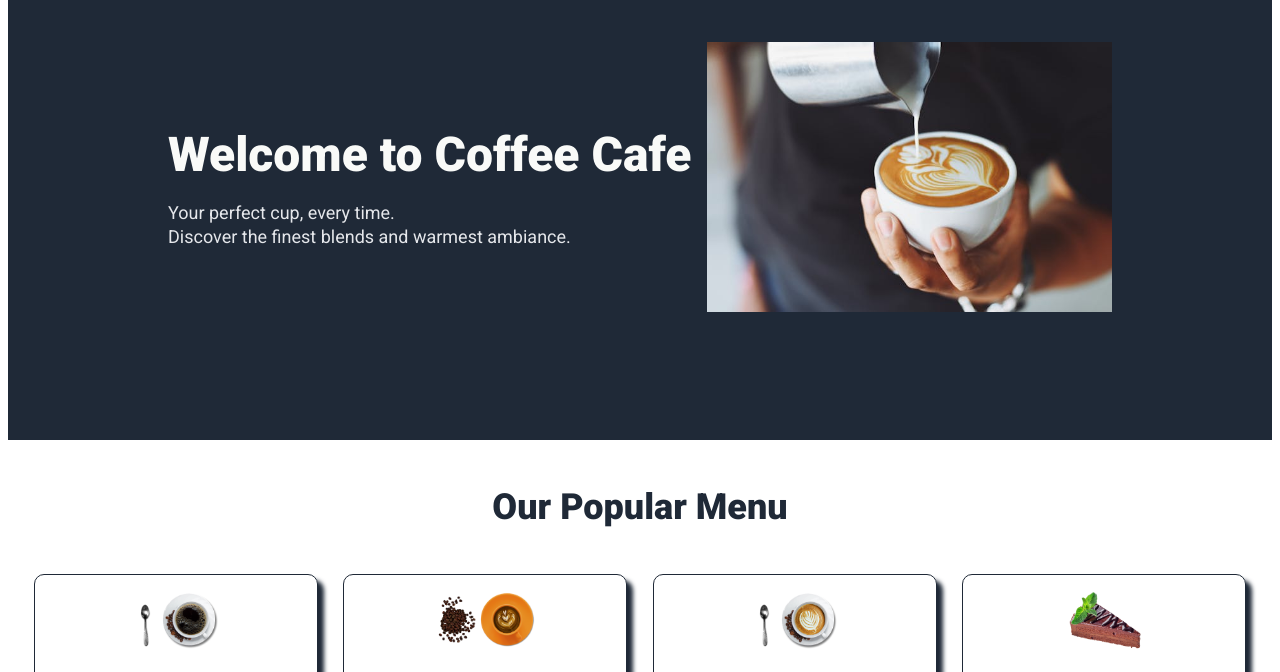
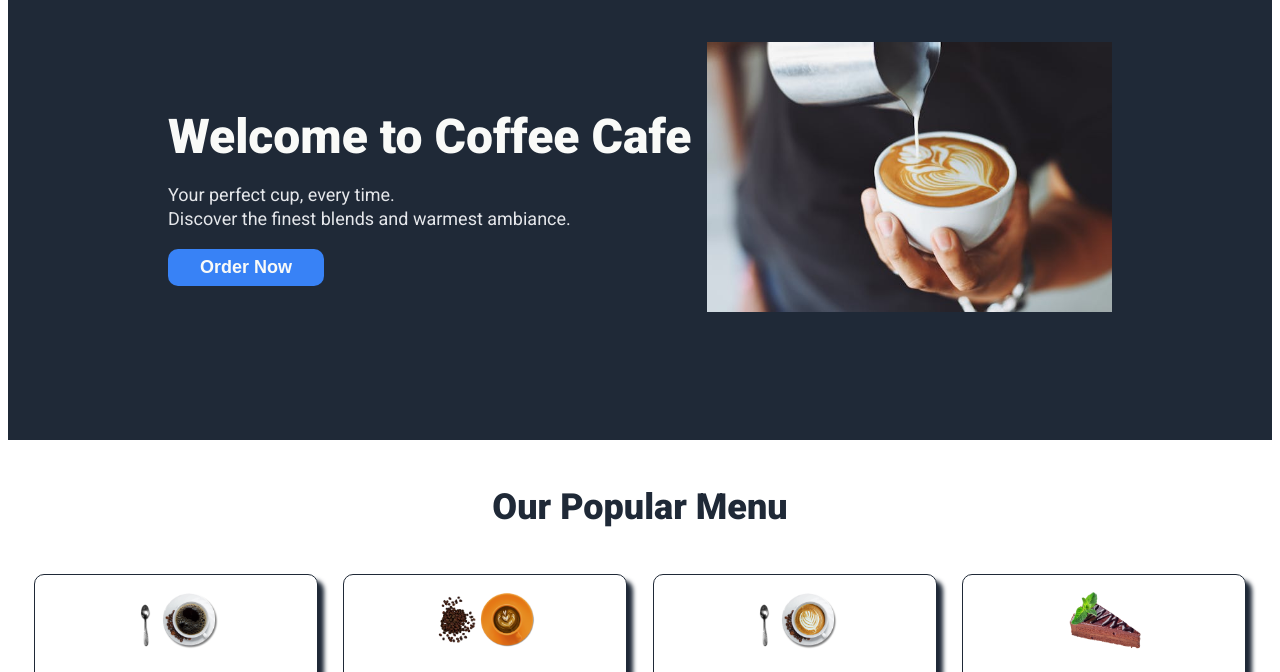
Before and after one commit to Rhman8991/odin-landing-page, a plain HTML site: page index.html in a window 1280 px wide. Shown: the part 105-777 px from the top of the page. Drawn offline with Linux system fonts and the light colour scheme.

Commit message:
Add button to hero section

```diff
--- a/index.html
+++ b/index.html
@@ -29,6 +29,7 @@
                     <p class="hero-sub-text">
                         Your perfect cup, every time.<br> Discover the finest blends and warmest ambiance.
                     </p>
+                    <button class="hero-btn">Order Now</button>
                 </div>
                 <img class="hero-img" src="./images/coffee.jpg" alt="barista make latte art">
             </div>
```
